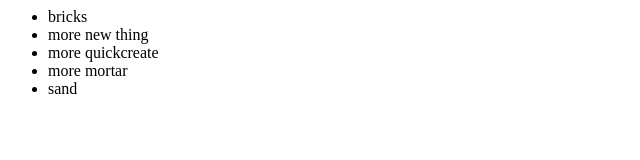
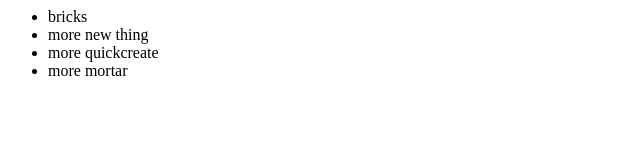
Before and after one commit to andyjohansson/New-Project, a plain HTML site: page index.html in a window 1280 px wide. Shown: the full height of the page, 0-640 px from the left. Drawn offline with Linux system fonts and the light colour scheme.

Commit message:
Testing to insert a multiline commit message Removed sand on line 9. Testing Test Test2 Test3 Test4

```diff
--- a/index.html
+++ b/index.html
@@ -6,7 +6,6 @@
         <li>more new thing</li>
         <li>more quickcreate</li>
         <li>more mortar</li>
-        <li>sand</li>
       </ul>
     </div>
   </body>
```
